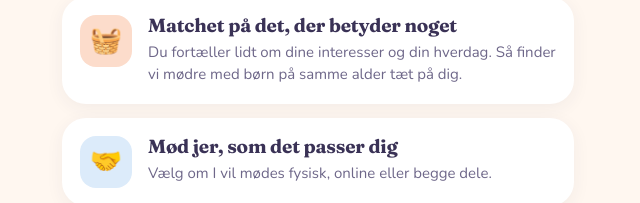
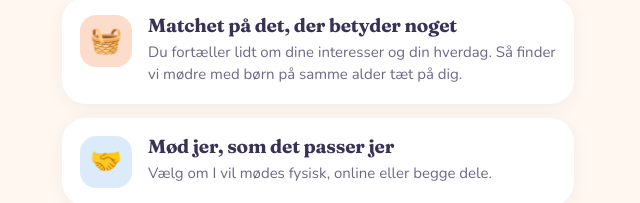
Before and after one commit to drey1008/morinde, a plain HTML site: page index.html in a window 1280 px wide. Shown: the part 610-813 px from the top of the page, 322-962 px from the left. Drawn offline with Linux system fonts and the light colour scheme.

Commit message:
Ret tekst: Mød jer, som det passer jer

```diff
--- a/index.html
+++ b/index.html
@@ -76,7 +76,7 @@ footer .links{margin-bottom:10px;display:flex;gap:18px;justify-content:center}
     <h2>Sådan hjælper MorInde dig</h2>
     <div class="cards">
       <div class="card"><div class="ic" style="background:var(--peach)">🧺</div><div><h3>Matchet på det, der betyder noget</h3><p>Du fortæller lidt om dine interesser og din hverdag. Så finder vi mødre med børn på samme alder tæt på dig.</p></div></div>
-      <div class="card"><div class="ic" style="background:var(--sky)">🤝</div><div><h3>Mød jer, som det passer dig</h3><p>Vælg om I vil mødes fysisk, online eller begge dele.</p></div></div>
+      <div class="card"><div class="ic" style="background:var(--sky)">🤝</div><div><h3>Mød jer, som det passer jer</h3><p>Vælg om I vil mødes fysisk, online eller begge dele.</p></div></div>
       <div class="card"><div class="ic" style="background:var(--lav)">💬</div><div><h3>Lær hinanden at kende først</h3><p>Snak sammen i gruppechatten, før I mødes. Så er første møde lidt nemmere.</p></div></div>
     </div>
   </section>
```
